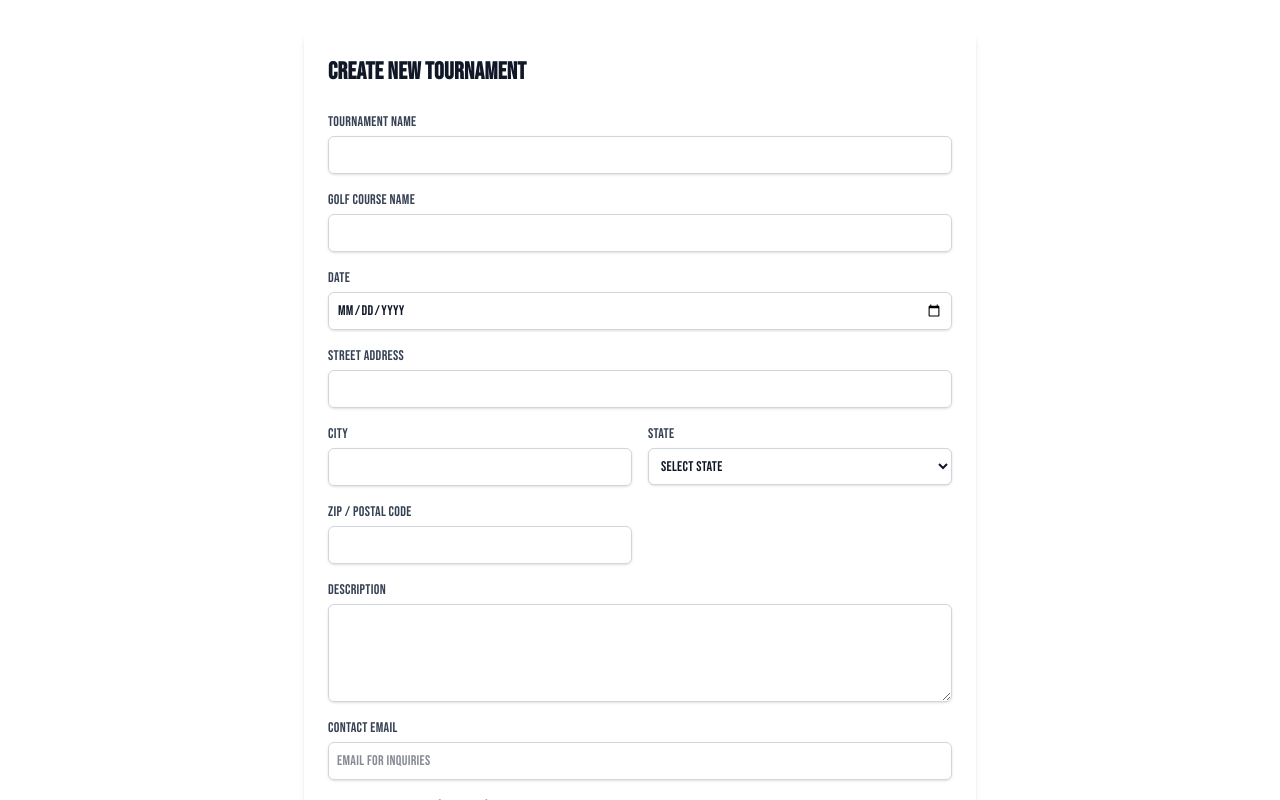
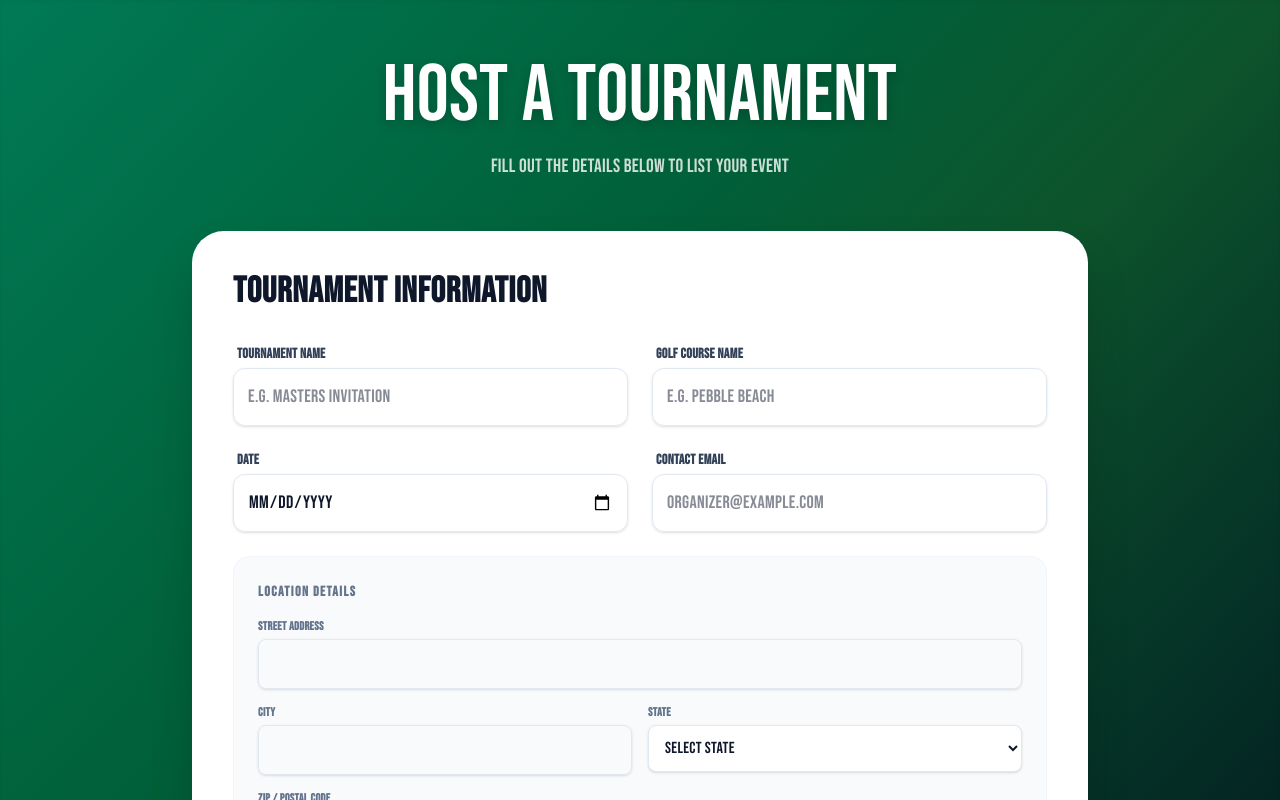
Before and after one commit to jeffting/golf-tournaments, a Next.js app: page /tournaments/new in a window 1280 px wide. Shown: the top 800 px of the page. Built offline with nearby package versions, Linux system fonts and the light colour scheme; no server answers; sample sign-in values are in the browser's storage.

Commit message:
added client side validation on tournament form

```diff
--- a/src/app/tournaments/new/page.tsx
+++ b/src/app/tournaments/new/page.tsx
@@ -4,6 +4,7 @@ import { useEffect } from "react";
 import { useRouter } from "next/navigation";
 import { useAuth } from "@/context/AuthContext";
 import TournamentForm from "@/components/TournamentForm";
+import { Box, Typography } from "@mui/material";
 
 export default function CreateTournamentPage() {
     const { user, loading } = useAuth();
@@ -28,8 +29,34 @@ export default function CreateTournamentPage() {
     }
 
     return (
-        <div className="container mx-auto px-4 py-8">
-            <TournamentForm />
+        <div className="min-h-screen bg-gradient-to-br from-emerald-700 via-green-900 to-slate-950 py-12 px-4 shadow-inner">
+            <div className="max-w-4xl mx-auto">
+                <Box sx={{ mb: 6, textAlign: 'center' }}>
+                    <Typography
+                        variant="h2"
+                        sx={{
+                            fontFamily: 'var(--font-bebas-neue)',
+                            color: 'white',
+                            fontSize: { xs: '3.5rem', md: '5rem' },
+                            textShadow: '0 4px 12px rgba(0,0,0,0.2)',
+                            mb: 1
+                        }}
+                    >
+                        Host a Tournament
+                    </Typography>
+                    <Typography
+                        variant="h6"
+                        sx={{
+                            color: 'rgba(255, 255, 255, 0.8)',
+                            fontSize: '1.2rem',
+                            fontWeight: 400
+                        }}
+                    >
+                        Fill out the details below to list your event
+                    </Typography>
+                </Box>
+                <TournamentForm />
+            </div>
         </div>
     );
 }
--- a/src/components/TournamentForm.tsx
+++ b/src/components/TournamentForm.tsx
@@ -5,6 +5,7 @@ import { useRouter } from "next/navigation";
 import { collection, addDoc, runTransaction, doc } from "firebase/firestore";
 import { db } from "@/lib/firebase";
 import { useAuth } from "@/context/AuthContext";
+import { Typography } from "@mui/material";
 
 export default function TournamentForm() {
     const { user } = useAuth();
@@ -49,10 +50,45 @@ export default function TournamentForm() {
         }
     };
 
+    const validate = () => {
+        if (formData.tournamentName.length < 3 || formData.tournamentName.length > 50) {
+            return "Tournament Name must be between 3 and 50 characters.";
+        }
+        if (formData.courseName.length < 3 || formData.courseName.length > 100) {
+            return "Golf Course Name must be between 3 and 100 characters.";
+        }
+        if (formData.location.city.length < 3 || formData.location.city.length > 50) {
+            return "City must be between 3 and 50 characters.";
+        }
+        if (formData.location.street.length < 3 || formData.location.street.length > 50) {
+            return "Street Address must be between 3 and 50 characters.";
+        }
+        if (formData.contactEmail.length < 5 || formData.contactEmail.length > 50) {
+            return "Contact Email must be between 5 and 50 characters.";
+        }
+        if (formData.description.length < 5 || formData.description.length > 1000) {
+            return "Description must be between 5 and 1000 characters.";
+        }
+        if (formData.externalUrl && formData.externalUrl.length > 80) {
+            return "Tournament Website URL must be at most 80 characters.";
+        }
+        if (!["UT", "AZ"].includes(formData.location.state)) {
+            return "Please select a supported state (Utah or Arizona).";
+        }
+        return null;
+    };
+
     const handleSubmit = async (e: React.FormEvent) => {
         e.preventDefault();
         setLoading(true);
         setError(null);
+
+        const validationError = validate();
+        if (validationError) {
+            setError(validationError);
+            setLoading(false);
+            return;
+        }
 
         if (!user) {
             setError("You must be logged in to create a tournament.");
@@ -103,77 +139,97 @@ export default function TournamentForm() {
     };
 
     return (
-        <form onSubmit={handleSubmit} className="max-w-2xl mx-auto p-6 bg-white rounded-lg shadow-md space-y-6">
-            <h2 className="text-2xl font-bold text-gray-900 mb-6">Create New Tournament</h2>
+        <form onSubmit={handleSubmit} className="mx-auto p-10 bg-white rounded-[32px] shadow-2xl space-y-8 border border-white/20">
+            <h2 className="text-4xl font-bold text-slate-900 mb-8" style={{ fontFamily: 'var(--font-bebas-neue)', letterSpacing: '0.02em' }}>Tournament Information</h2>
 
-
-            <div className="space-y-4">
+            <div className="space-y-6">
+                <div className="grid grid-cols-1 md:grid-cols-2 gap-6">
                     <div>
-                    <label className="block text-sm font-medium text-gray-700">Tournament Name</label>
+                        <label className="block text-sm font-semibold text-slate-700 mb-1 ml-1 uppercase letter-spacing-widest">Tournament Name</label>
                         <input
                             type="text"
                             name="tournamentName"
                             required
-                        className="mt-1 block w-full rounded-md border-gray-300 shadow-sm focus:border-indigo-500 focus:ring-indigo-500 sm:text-sm p-2 border text-gray-900"
+                            placeholder="e.g. Masters Invitation"
+                            className="block w-full rounded-xl border-slate-200 shadow-sm focus:border-emerald-500 focus:ring-emerald-500 text-lg p-3.5 border text-slate-900 transition-colors"
                             value={formData.tournamentName}
                             onChange={handleChange}
                         />
                     </div>
 
                     <div>
-                    <label className="block text-sm font-medium text-gray-700">Golf Course Name</label>
+                        <label className="block text-sm font-semibold text-slate-700 mb-1 ml-1 uppercase letter-spacing-widest">Golf Course Name</label>
                         <input
                             type="text"
                             name="courseName"
                             required
-                        className="mt-1 block w-full rounded-md border-gray-300 shadow-sm focus:border-indigo-500 focus:ring-indigo-500 sm:text-sm p-2 border text-gray-900"
+                            placeholder="e.g. Pebble Beach"
+                            className="block w-full rounded-xl border-slate-200 shadow-sm focus:border-emerald-500 focus:ring-emerald-500 text-lg p-3.5 border text-slate-900 transition-colors"
                             value={formData.courseName}
+                            onChange={handleChange}
+                        />
+                    </div>
+                </div>
+
+                <div className="grid grid-cols-1 md:grid-cols-2 gap-6">
+                    <div>
+                        <label className="block text-sm font-semibold text-slate-700 mb-1 ml-1 uppercase letter-spacing-widest">Date</label>
+                        <input
+                            type="date"
+                            name="date"
+                            required
+                            min={today}
+                            className="block w-full rounded-xl border-slate-200 shadow-sm focus:border-emerald-500 focus:ring-emerald-500 text-lg p-3.5 border text-slate-900 transition-colors"
+                            value={formData.date}
                             onChange={handleChange}
                         />
                     </div>
 
                     <div>
-                    <label className="block text-sm font-medium text-gray-700">Date</label>
+                        <label className="block text-sm font-semibold text-slate-700 mb-1 ml-1 uppercase letter-spacing-widest">Contact Email</label>
                         <input
-                        type="date"
-                        name="date"
+                            type="email"
+                            name="contactEmail"
                             required
-                        min={today}
-                        className="mt-1 block w-full rounded-md border-gray-300 shadow-sm focus:border-indigo-500 focus:ring-indigo-500 sm:text-sm p-2 border text-gray-900"
-                        value={formData.date}
+                            placeholder="organizer@example.com"
+                            className="block w-full rounded-xl border-slate-200 shadow-sm focus:border-emerald-500 focus:ring-emerald-500 text-lg p-3.5 border text-slate-900 transition-colors"
+                            value={formData.contactEmail}
                             onChange={handleChange}
                         />
                     </div>
+                </div>
 
+                <div className="p-6 bg-slate-50 rounded-2xl border border-slate-100 space-y-4">
+                    <Typography variant="subtitle2" sx={{ color: '#64748b', fontWeight: 700, textTransform: 'uppercase', letterSpacing: '0.1em', mb: 2 }}>Location Details</Typography>
                     <div className="grid grid-cols-1 gap-4 sm:grid-cols-2">
                         <div className="sm:col-span-2">
-                        <label className="block text-sm font-medium text-gray-700">Street Address</label>
+                            <label className="block text-xs font-bold text-slate-500 mb-1 uppercase">Street Address</label>
                             <input
                                 type="text"
                                 name="location.street"
                                 required
-                            className="mt-1 block w-full rounded-md border-gray-300 shadow-sm focus:border-indigo-500 focus:ring-indigo-500 sm:text-sm p-2 border text-gray-900"
+                                className="block w-full rounded-lg border-slate-200 shadow-sm focus:border-emerald-500 focus:ring-emerald-500 p-3 border text-slate-900 transition-colors"
                                 value={formData.location.street}
                                 onChange={handleChange}
                             />
                         </div>
                         <div>
-                        <label className="block text-sm font-medium text-gray-700">City</label>
+                            <label className="block text-xs font-bold text-slate-500 mb-1 uppercase">City</label>
                             <input
                                 type="text"
                                 name="location.city"
                                 required
-                            className="mt-1 block w-full rounded-md border-gray-300 shadow-sm focus:border-indigo-500 focus:ring-indigo-500 sm:text-sm p-2 border text-gray-900"
+                                className="block w-full rounded-lg border-slate-200 shadow-sm focus:border-emerald-500 focus:ring-emerald-500 p-3 border text-slate-900 transition-colors"
                                 value={formData.location.city}
                                 onChange={handleChange}
                             />
                         </div>
                         <div>
-                        <label className="block text-sm font-medium text-gray-700">State</label>
+                            <label className="block text-xs font-bold text-slate-500 mb-1 uppercase">State</label>
                             <select
                                 name="location.state"
                                 required
-                            className="mt-1 block w-full rounded-md border-gray-300 shadow-sm focus:border-indigo-500 focus:ring-indigo-500 sm:text-sm p-2 border text-gray-900 bg-white"
+                                className="block w-full rounded-lg border-slate-200 shadow-sm focus:border-emerald-500 focus:ring-emerald-500 p-3 border text-slate-900 bg-white transition-colors"
                                 value={formData.location.state}
                                 onChange={handleChange as any}
                             >
@@ -183,70 +239,59 @@ export default function TournamentForm() {
                             </select>
                         </div>
                         <div>
-                        <label className="block text-sm font-medium text-gray-700">ZIP / Postal Code</label>
+                            <label className="block text-xs font-bold text-slate-500 mb-1 uppercase">ZIP / Postal Code</label>
                             <input
                                 type="text"
                                 name="location.zip"
                                 required
-                            className="mt-1 block w-full rounded-md border-gray-300 shadow-sm focus:border-indigo-500 focus:ring-indigo-500 sm:text-sm p-2 border text-gray-900"
+                                className="block w-full rounded-lg border-slate-200 shadow-sm focus:border-emerald-500 focus:ring-emerald-500 p-3 border text-slate-900 transition-colors"
                                 value={formData.location.zip}
                                 onChange={handleChange}
                             />
                         </div>
                     </div>
+                </div>
 
                 <div>
-                    <label className="block text-sm font-medium text-gray-700">Description</label>
+                    <label className="block text-sm font-semibold text-slate-700 mb-1 ml-1 uppercase letter-spacing-widest">Description</label>
                     <textarea
                         name="description"
                         required
                         rows={4}
-                        className="mt-1 block w-full rounded-md border-gray-300 shadow-sm focus:border-indigo-500 focus:ring-indigo-500 sm:text-sm p-2 border text-gray-900"
+                        placeholder="Tell players about the format, prizes, and schedule..."
+                        className="block w-full rounded-xl border-slate-200 shadow-sm focus:border-emerald-500 focus:ring-emerald-500 text-lg p-3.5 border text-slate-900 transition-colors"
                         value={formData.description}
                         onChange={handleChange}
                     />
                 </div>
 
                 <div>
-                    <label className="block text-sm font-medium text-gray-700">Contact Email</label>
-                    <input
-                        type="email"
-                        name="contactEmail"
-                        required
-                        className="mt-1 block w-full rounded-md border-gray-300 shadow-sm focus:border-indigo-500 focus:ring-indigo-500 sm:text-sm p-2 border text-gray-900"
-                        value={formData.contactEmail}
-                        onChange={handleChange}
-                        placeholder="Email for inquiries"
-                    />
-                </div>
-
-                <div>
-                    <label className="block text-sm font-medium text-gray-700">External Website URL (Optional)</label>
+                    <label className="block text-sm font-semibold text-slate-700 mb-1 ml-1 uppercase letter-spacing-widest">Tournament Website (Optional)</label>
                     <input
                         type="url"
                         name="externalUrl"
-                        className="mt-1 block w-full rounded-md border-gray-300 shadow-sm focus:border-indigo-500 focus:ring-indigo-500 sm:text-sm p-2 border text-gray-900"
+                        className="block w-full rounded-xl border-slate-200 shadow-sm focus:border-emerald-500 focus:ring-emerald-500 text-lg p-3.5 border text-slate-900 transition-colors"
                         value={formData.externalUrl}
                         onChange={handleChange}
-                        placeholder="https://example.com"
+                        placeholder="https://your-tournament-site.com"
                     />
                 </div>
-
             </div>
 
             {error && (
-                <div className="bg-red-50 text-red-500 p-4 rounded-md">
+                <div className="bg-red-50 text-red-600 p-4 rounded-xl border border-red-100 font-medium">
                     {error}
                 </div>
             )}
 
-            <div className="flex justify-end">
+            <div className="pt-4">
                 <button
                     type="submit"
                     disabled={loading}
-                    className="ml-3 inline-flex justify-center py-2 px-4 border border-transparent shadow-sm text-sm font-medium rounded-md text-white bg-indigo-600 hover:bg-indigo-700 focus:outline-none focus:ring-2 focus:ring-offset-2 focus:ring-indigo-500 disabled:opacity-50"
+                    className="w-full inline-flex justify-center py-4 px-6 border border-transparent shadow-xl text-xl font-bold rounded-xl text-white bg-green-800 hover:bg-green-900 focus:outline-none focus:ring-4 focus:ring-offset-2 focus:ring-green-500 disabled:opacity-50 transition-all transform hover:-translate-y-1 active:translate-y-0"
+                    style={{ fontFamily: 'var(--font-bebas-neue)', letterSpacing: '0.05em' }}
                 >
-                    {loading ? "Creating..." : "Create Tournament"}
+                    {loading ? "Registering Tournament..." : "Create Tournament Listing"}
                 </button>
             </div>
         </form>
```
Also changed, not shown: 1 other file (tests, documents, lock files or other folders). Lines whose indentation alone changed are shown as unchanged.
